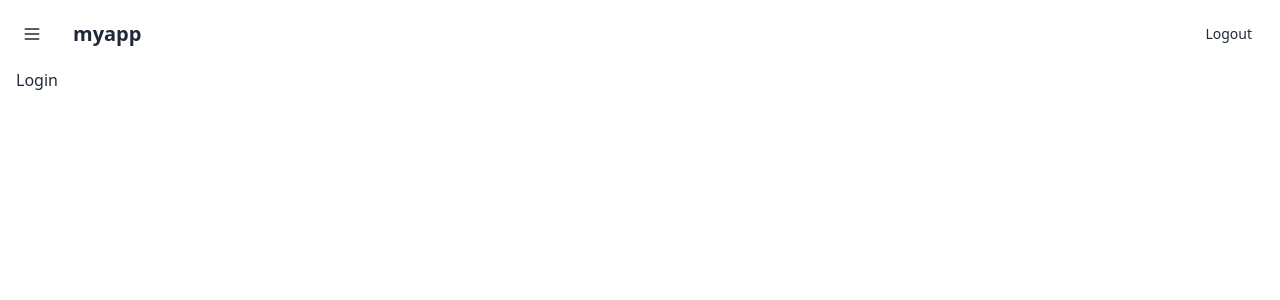
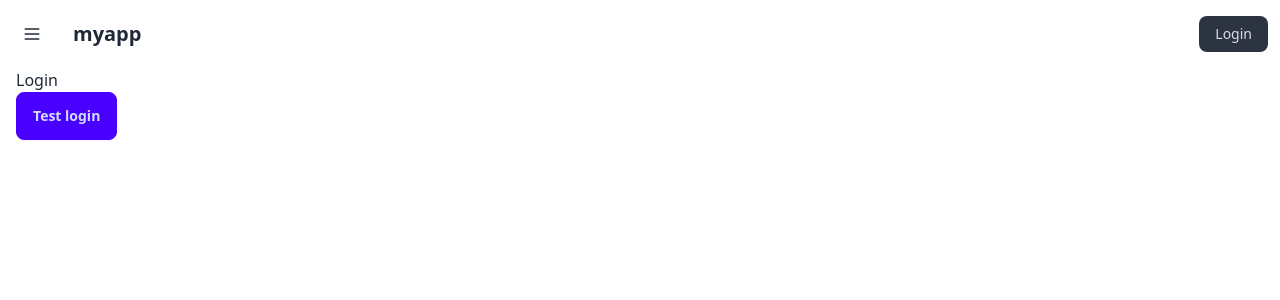
Before and after one commit to aktsbot/react-boilerplate, a React (Vite) app: page /login in a window 1280 px wide. Shown: the top 300 px of the page. Built offline with nearby package versions, Linux system fonts and the light colour scheme.

Commit message:
wip: test logins working

```diff
--- a/src/App.tsx
+++ b/src/App.tsx
@@ -7,6 +7,7 @@ import RequireAuth from "@/components/require-auth";
 
 import HomePage from "@/pages/Home";
 const LoginPage = lazy(() => import("@/pages/Login"));
+const LogoutPage = lazy(() => import("@/pages/Logout"));
 const SignupPage = lazy(() => import("@/pages/Signup"));
 const AboutPage = lazy(() => import("@/pages/About"));
 const AccountPage = lazy(() => import("@/pages/Account"));
@@ -19,6 +20,7 @@ const AppRouter = () => {
           <Route element={<PageLayout />}>
             <Route index element={<HomePage />} />
             <Route path="login" element={<LoginPage />} />
+            <Route path="logout" element={<LogoutPage />} />
             <Route path="signup" element={<SignupPage />} />
             <Route path="about" element={<AboutPage />} />
 
--- a/src/components/navbar.tsx
+++ b/src/components/navbar.tsx
@@ -1,5 +1,7 @@
 import { NavLink } from "react-router";
 import { useRef } from "react";
+
+import useAuthStore from "@/store/auth";
 
 const menuItems = [
   {
@@ -40,6 +42,8 @@ const MenuItems = ({ onClick }: { onClick: () => void }) => {
 };
 
 export const Navbar = () => {
+  const { isLoggedIn } = useAuthStore();
+
   const ref = useRef<HTMLDetailsElement>(null);
 
   // Menu item click to close the dropdown
@@ -90,7 +94,11 @@ export const Navbar = () => {
       <div className="flex-none">
         <ul className="menu menu-horizontal px-1">
           <li>
-            <NavLink to="/logout">Logout</NavLink>
+            {isLoggedIn ? (
+              <NavLink to="/logout">Log Out</NavLink>
+            ) : (
+              <NavLink to="/login">Login</NavLink>
+            )}
           </li>
         </ul>
       </div>
--- a/src/components/require-auth.tsx
+++ b/src/components/require-auth.tsx
@@ -1,8 +1,11 @@
 // implements protected routes
+// from the excellent writeup at ui.dev
+// https://ui.dev/react-router-protected-routes-authentication
+
+import { FC, ReactNode } from "react";
+import { Navigate, useLocation } from "react-router";
 
 import useAuthStore from "@/store/auth";
-import { FC, ReactNode } from "react";
-import { Navigate } from "react-router";
 
 interface IRequireAuth {
   children?: ReactNode;
@@ -10,8 +13,13 @@ interface IRequireAuth {
 
 export const RequireAuth: FC<IRequireAuth> = ({ children }) => {
   const { isLoggedIn } = useAuthStore();
+  const location = useLocation();
 
-  return isLoggedIn ? children : <Navigate to="/login" replace />;
+  return isLoggedIn ? (
+    children
+  ) : (
+    <Navigate to="/login" replace state={{ path: location.pathname }} />
+  );
 };
 
 export default RequireAuth;
--- a/src/pages/Login.tsx
+++ b/src/pages/Login.tsx
@@ -1,10 +1,28 @@
 import PageTitle from "@/components/page-title";
+import useAuthStore from "@/store/auth";
 
 export const LoginPage = () => {
+  const {
+    // isLoggedIn,
+    setTokensAndLogin,
+  } = useAuthStore();
+
+  const handleLogin = () => {
+    setTokensAndLogin({
+      accessToken: "ahaha",
+      refreshToken: "hoooo",
+      isLoggedIn: true,
+    });
+  };
+
   return (
     <>
       <PageTitle title="Login" />
       <h1>Login</h1>
+
+      <button className="btn btn-primary" onClick={handleLogin}>
+        Test login
+      </button>
     </>
   );
 };
--- /dev/null
+++ b/src/pages/Logout.tsx
@@ -0,0 +1,21 @@
+// building this as a page because we
+// can force logout by visiting just a route
+// instead of quirky workarounds
+
+import { useEffect } from "react";
+import { Navigate } from "react-router";
+
+import useAuthStore from "@/store/auth";
+
+export const LogoutPage = () => {
+  const { isLoggedIn, clearSession } = useAuthStore();
+
+  useEffect(() => {
+    // TODO: do api call to clear token
+    clearSession();
+  }, []);
+
+  return isLoggedIn ? <></> : <Navigate to="/" />;
+};
+
+export default LogoutPage;
--- a/src/store/auth.ts
+++ b/src/store/auth.ts
@@ -1,12 +1,22 @@
 import { create } from "zustand";
 
 import { TUser } from "@/lib/types";
+
+type TLoginPayload = {
+  accessToken: string;
+  refreshToken: string;
+  isLoggedIn: boolean;
+};
 
 interface IAuthStoreState {
   accessToken: string;
   refreshToken: string;
   user: TUser | null;
   isLoggedIn: boolean;
+
+  setTokensAndLogin: (payload: TLoginPayload) => void;
+  clearSession: () => void;
+  setUser: (user: TUser) => void;
 }
 
 const useAuthStore = create<IAuthStoreState>((set) => ({
@@ -15,18 +25,14 @@ const useAuthStore = create<IAuthStoreState>((set) => ({
   user: null,
   isLoggedIn: false,
 
-  setTokensAndLogin: (payload: {
-    accessToken: string;
-    refreshToken: string;
-    isLoggedIn: boolean;
-  }) => {
+  setTokensAndLogin: (payload: TLoginPayload) => {
     set((state) => ({ ...state, ...payload }));
   },
 
   clearSession: () => {
     set((state) => ({
       ...state,
-      ccessToken: "",
+      accessToken: "",
       refreshToken: "",
       user: null,
       isLoggedIn: false,
```
